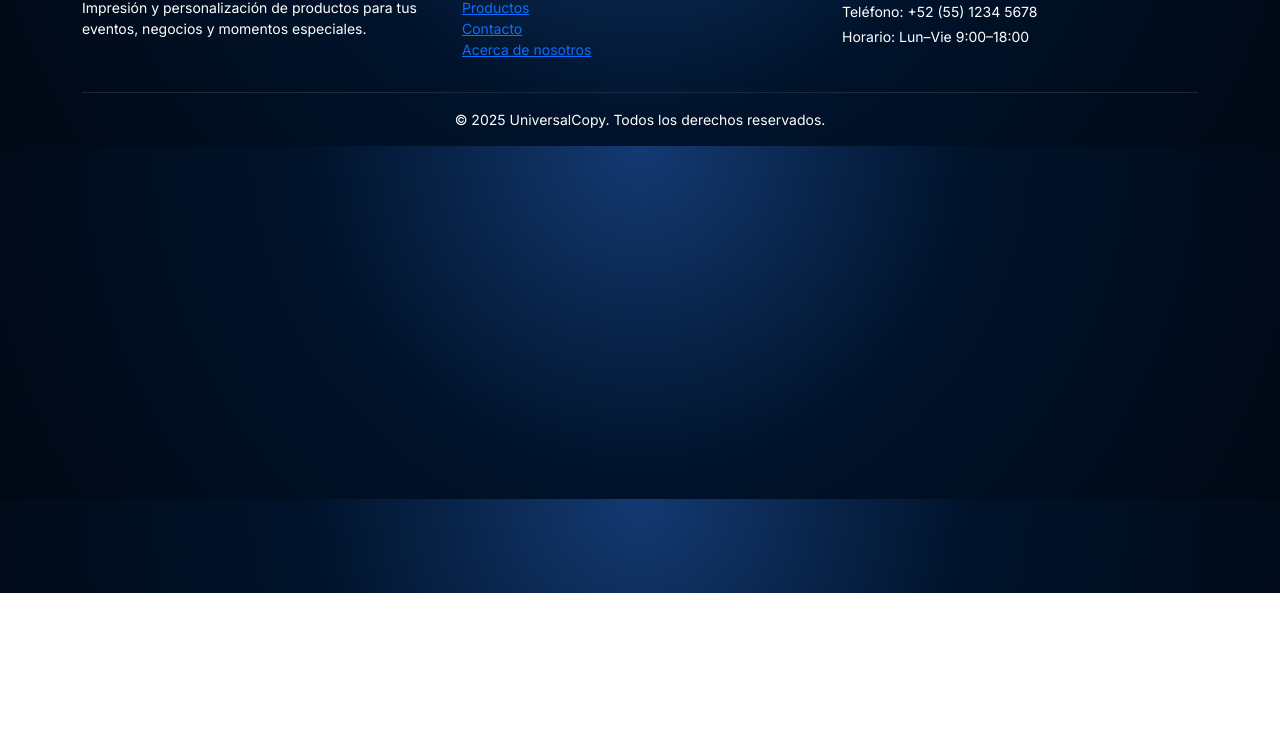
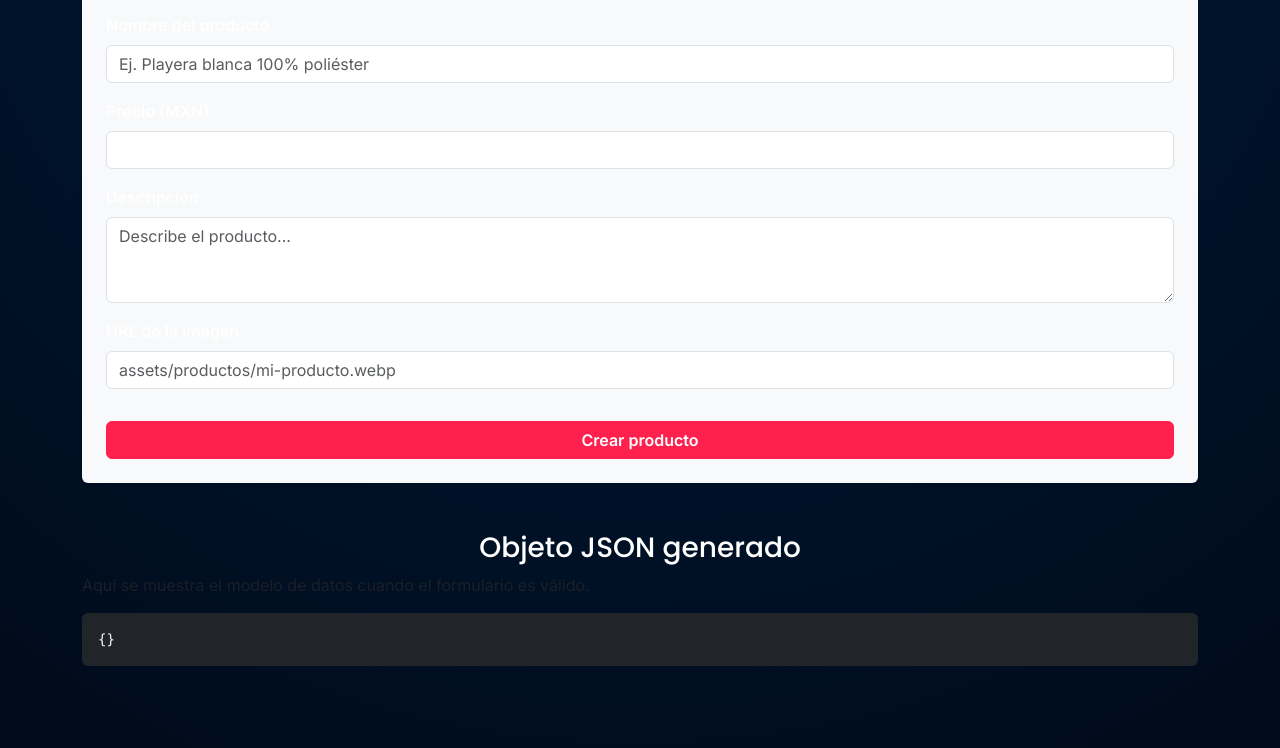
Before and after one commit to osvaldobs97/P-Integrador, a plain HTML site: page formCrear.html in a window 1280 px wide. Shown: the part 207-955 px from the top of the page. Before the commit the page ends 800 px from the top, so only its background shows below. Drawn offline with nearby package versions, Linux system fonts and the light colour scheme.

Commit message:
se agrego codigo a formCrear

```diff
--- a/formCrear.html
+++ b/formCrear.html
@@ -15,16 +15,79 @@
     <link rel="icon" type="image/x-icon" href="./assets/universalcopy_icon.ico">
 </head>
 
-<body>
+<body class="d-flex flex-column min-vh-100">
     <!-- Nav Bar -->
     <header id="navBar"></header>
 
-    <h1>Crea tu producto</h1>
+    <main class="container my-5">
+    <h1 class="mb-4">Crea tu producto</h1>
+<!-- Aletras de error-->
+      <div id="alertContainer"></div>
+
+      <!--Formulario-->
+       <form id="formProducto" class="p-4 shadow-sm bg-light rounded">
+
+        <!-- NOMBRE -->
+            <div class="mb-3">
+                <label for="inputNombre" class="form-label fw-bold">Nombre del producto</label>
+                <input
+                    type="text"
+                    id="inputNombre"
+                    class="form-control"
+                    placeholder="Ej. Playera blanca 100% poliéster">
+            </div>
+
+            <!-- PRECIO -->
+            <div class="mb-3">
+                <label for="inputPrecio" class="form-label fw-bold">Precio (MXN)</label>
+                <input
+                    type="number"
+                    id="inputPrecio"
+                    class="form-control"
+                    min="1"
+                    step="0.01">
+            </div>
+
+            <!-- DESCRIPCIÓN -->
+            <div class="mb-3">
+                <label for="inputDescripcion" class="form-label fw-bold">Descripción</label>
+                <textarea
+                    id="inputDescripcion"
+                    class="form-control"
+                    rows="3"
+                    placeholder="Describe el producto..."></textarea>
+            </div>
+
+            <!-- IMAGEN -->
+            <div class="mb-3">
+                <label for="inputImagen" class="form-label fw-bold">URL de la imagen</label>
+                <input
+                    type="text"
+                    id="inputImagen"
+                    class="form-control"
+                    placeholder="assets/productos/mi-producto.webp">
+            </div>
+
+            <!-- BOTÓN -->
+            <button type="submit" class="btn btn-primary w-100 mt-3">
+                Crear producto
+            </button>
+        </form>
+
+        <!-- RESULTADO: OBJETO JSON -->
+        <section class="mt-5">
+            <h3>Objeto JSON generado</h3>
+            <p class="text-muted">Aquí se muestra el modelo de datos cuando el formulario es válido.</p>
+            <pre id="jsonOutput" class="bg-dark text-light p-3 rounded">{}</pre>
+        </section>
+
+    </main>
     <script src="https://cdn.jsdelivr.net/npm/bootstrap@5.3.8/dist/js/bootstrap.bundle.min.js"
         integrity="sha384-FKyoEForCGlyvwx9Hj09JcYn3nv7wiPVlz7YYwJrWVcXK/BmnVDxM+D2scQbITxI"
         crossorigin="anonymous"></script>
     <script src="./js/navBar.js"></script>
     <script src="./js/footer.js"></script>
+    <script src="./js/formCrear.js"></script>
 </body>
 
 </html>
```
